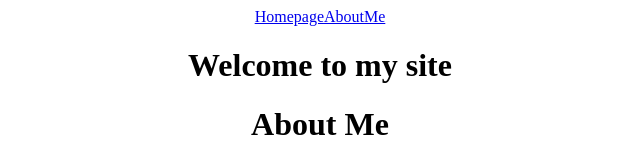
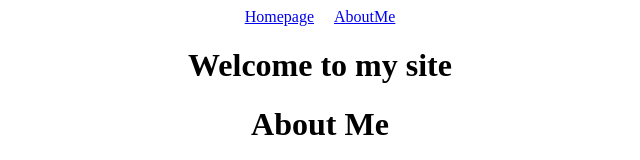
Before and after one commit to DiegoAbenicio/Estudo-React, a React (Create React App) app: page / in a window 1280 px wide. Shown: the top 160 px of the page, without its empty margins (320-960 px from the left). Built offline with nearby package versions, Linux system fonts and the light colour scheme.

Commit message:
Run npm code
Run code to install react-router-dom

```diff
--- a/package.json
+++ b/package.json
@@ -8,7 +8,8 @@
     "@testing-library/user-event": "^13.5.0",
     "react": "^18.2.0",
     "react-dom": "^18.2.0",
-    "react-scripts": "5.0.1",
+    "react-router-dom": "^6.12.1",
+    "react-scripts": "^2.1.3",
     "web-vitals": "^2.1.4"
   },
   "scripts": {
--- a/src/App.css
+++ b/src/App.css
@@ -36,3 +36,6 @@
     transform: rotate(360deg);
   }
 }
+nav a{
+  padding: 0 10px 0 10px;
+}
```
Also changed, not shown: 1 other file (tests, documents, lock files or other folders).
